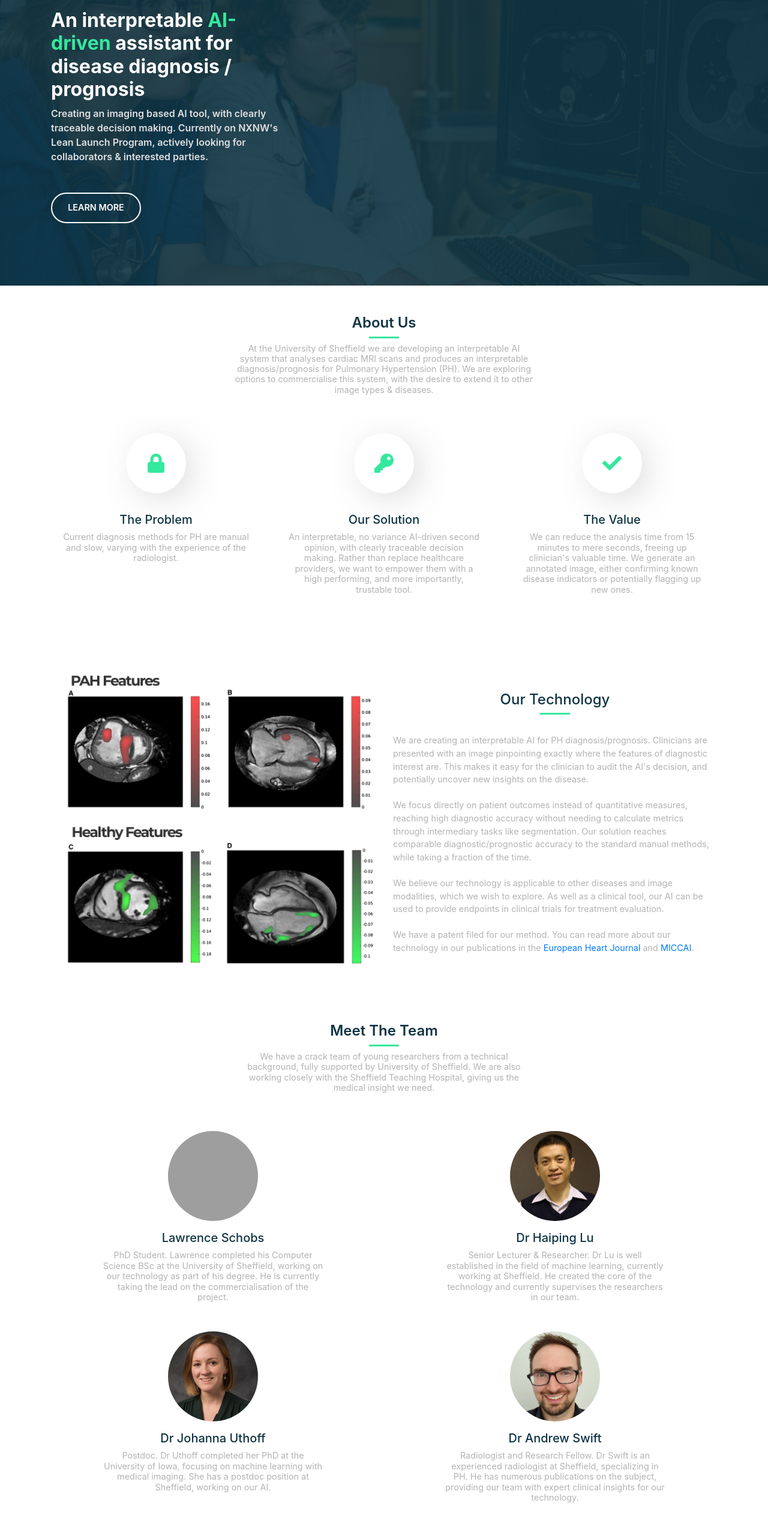
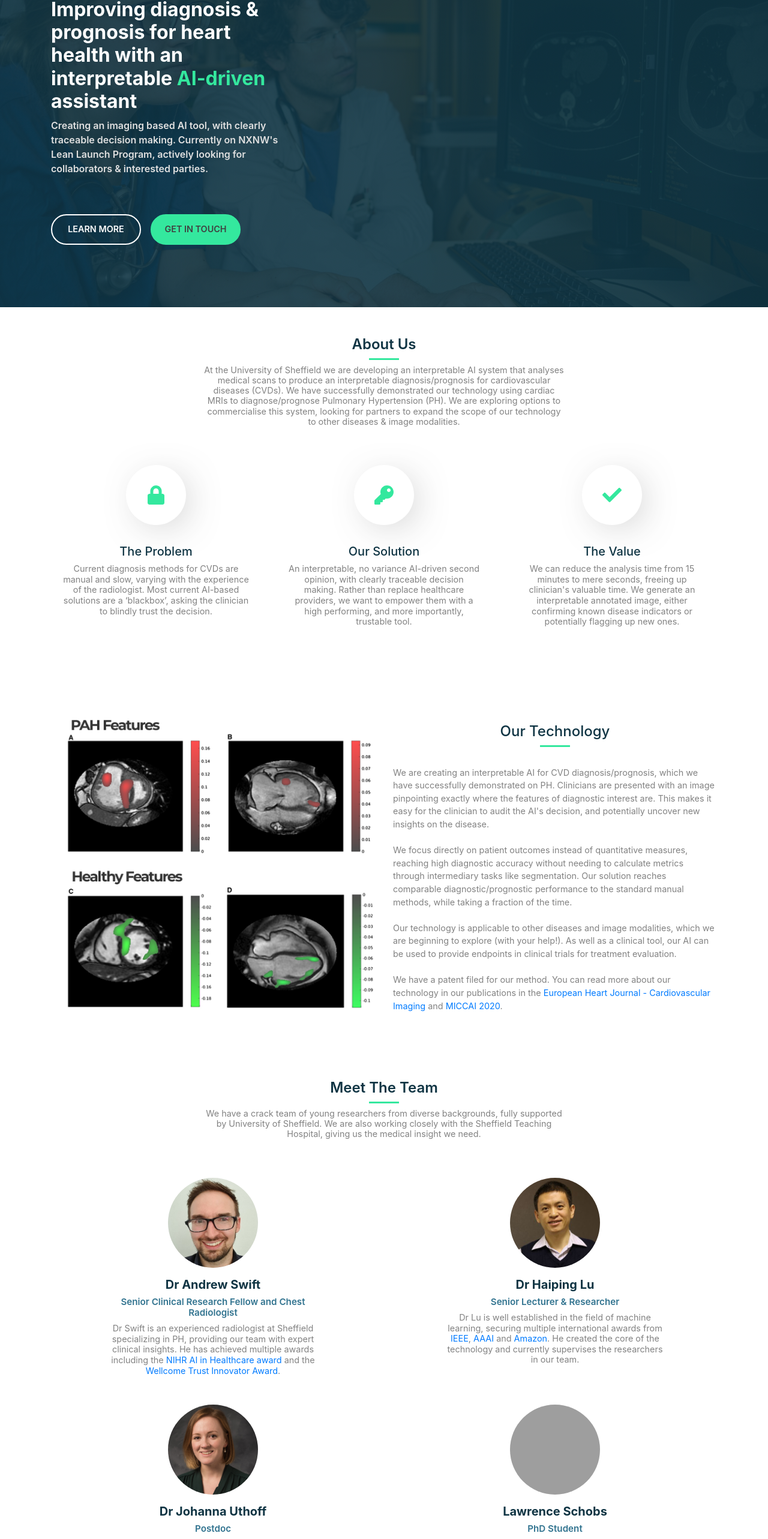
Before and after one commit to Matt-Horton/Prisma, a Gatsby site: page / in a window 1280 px wide. Shown: the part 222-2787 px from the top of the page at 60% size. Built offline with nearby package versions, Linux system fonts and the light colour scheme; Gatsby itself is replaced by a stand-in of ours; grey boxes are pictures that could not be loaded.

Commit message:
Feedback alterations

```diff
--- a/src/components/JumbotronBanner.js
+++ b/src/components/JumbotronBanner.js
@@ -7,13 +7,20 @@ const JumbotronBanner = () => {
     <div className="headerBanner">
       <Container>
         <div className="content-container">
-          <h2>An interpretable <span className="highlighted">AI-driven</span> assistant for disease diagnosis / prognosis</h2>
+          <h2>Improving diagnosis & prognosis for heart health with an interpretable <span className="highlighted">AI-driven</span> assistant</h2>
           <p>Creating an imaging based AI tool, with clearly traceable decision making. Currently on NXNW's Lean Launch Program, actively looking for collaborators & interested parties.</p>
-          <a href="#about">
-            <div className="banner-btn">
-              <p>Learn More</p>
-            </div>
-          </a>
+          <div className="btn-container">
+            <a href="#about">
+              <div className="banner-btn">
+                <p>Learn More</p>
+              </div>
+            </a>
+            <a href="#partner">
+              <div className="banner-btn-contact">
+                <p>Get In Touch</p>
+              </div>
+            </a>
+          </div>
         </div>
       </Container>
     </div>
--- a/src/components/JumbotronBanner.scss
+++ b/src/components/JumbotronBanner.scss
@@ -25,6 +25,12 @@
   font-weight: 600;
 }
 
+.btn-container {
+  display: flex;
+  flex-direction: row;
+  gap: 1rem;
+}
+
 .highlighted {
   color: $accent;
 }
@@ -45,6 +51,22 @@
   border: none;
 }
 
+.banner-btn-contact {
+  display: block;
+  padding: 0.8rem;
+  border: 2px solid $accent;
+  border-radius: 50px;
+  width: 150px;
+  justify-content: center;
+  text-align: center;
+  margin-top: 3em;
+  background-color: $accent;
+}
+
+.banner-btn-contact:hover {
+  background-color: #4cfcb3;
+}
+
 .content-container a:hover {
   text-decoration: none;
 }
@@ -56,3 +78,11 @@
   font-size: 0.9em;
   color: #fff;
 }
+
+.banner-btn-contact p {
+  padding: 0;
+  margin: 0;
+  text-transform: uppercase;
+  font-size: 0.9em;
+  color: #404040;
+}
--- a/src/components/StaticNavbar.js
+++ b/src/components/StaticNavbar.js
@@ -11,7 +11,7 @@ const StaticNavbar = () => {
 
   useEffect(() => {
     window.addEventListener('resize', () => {
-      setIsMobile(window.innerWidth < 990);
+      setIsMobile(window.innerWidth < 992);
     }, false);
   });
 
@@ -23,7 +23,7 @@ const StaticNavbar = () => {
     <Navbar collapseOnSelect expand="lg" id="mainNav">
       <Container>
         <Navbar.Brand href="#home">
-          <img src={require("../images/prisma-logo.png")} style={{width: 150, height: 50}}/>
+          <img src={require("../images/prisma-logo.png")} style={{width: 100, height: 30}}/>
         </Navbar.Brand>
         <Navbar.Toggle aria-controls="basic-navbar-nav" onClick={toggleDropdown}>
           {collapsed ? <FontAwesomeIcon icon={faTimes} size="lg" color="#0f3443" /> : <FontAwesomeIcon icon={faBars} size="lg" color="#0f3443" />}
--- a/src/pages/index.scss
+++ b/src/pages/index.scss
@@ -1,3 +1,4 @@
+
 html{
   scroll-behavior: smooth;
 }
--- a/src/sections/About.js
+++ b/src/sections/About.js
@@ -17,8 +17,7 @@ const About = () => {
           </div>
           <div className="about-row">
             <p className="section-info">
-              At the University of Sheffield we are developing an interpretable AI system that analyses cardiac MRI scans and produces an interpretable diagnosis/prognosis
-              for Pulmonary Hypertension (PH). We are exploring options to commercialise this system, with the desire to extend it to other image types & diseases.
+              At the University of Sheffield we are developing an interpretable AI system that analyses medical scans to produce an interpretable diagnosis/prognosis for cardiovascular diseases (CVDs). We have successfully demonstrated our technology using cardiac MRIs to diagnose/prognose Pulmonary Hypertension (PH). We are exploring options to commercialise this system, looking for partners to expand the scope of our technology to other diseases & image modalities.
             </p>
           </div>
         </div>
@@ -29,7 +28,7 @@ const About = () => {
                 <FontAwesomeIcon icon={faLock} size="2x" color="#34e89e" />
               </div>
               <h5>The Problem</h5>
-              <p>Current diagnosis methods for PH are manual and slow, varying with the experience of the radiologist.   </p>
+              <p>Current diagnosis methods for CVDs are manual and slow, varying with the experience of the radiologist. Most current AI-based solutions are a ‘blackbox’, asking the clinician to blindly trust the decision.</p>
             </div>
           </div>
           <div className="col-md-4">
@@ -49,8 +48,7 @@ const About = () => {
                 <FontAwesomeIcon icon={faCheck} size="2x" color="#34e89e" />
               </div>
               <h5>The Value</h5>
-              <p>We can reduce the analysis time from 15 minutes to mere seconds, freeing up clinician's valuable time.
-              We generate an annotated image, either confirming known disease indicators or potentially flagging up new ones.    </p>
+              <p>We can reduce the analysis time from 15 minutes to mere seconds, freeing up clinician's valuable time. We generate an interpretable annotated image, either confirming known disease indicators or potentially flagging up new ones.</p>
             </div>
           </div>
         </div>
--- a/src/sections/About.scss
+++ b/src/sections/About.scss
@@ -29,9 +29,9 @@
 
 .section-info {
   font-size: 0.9em;
-  color: #b3b3b3;
+  color: $text;
   line-height: 1.2em;
-  max-width: 500px;
+  max-width: 600px;
   display: inline-block;
 }
 
@@ -74,7 +74,7 @@
 }
 
 .about-item p {
-  color: #b3b3b3;
+  color: $text;
   line-height: 1.1rem;
   font-size: 0.9rem;
 }
--- a/src/sections/ContactUs.js
+++ b/src/sections/ContactUs.js
@@ -51,8 +51,7 @@ const ContactUs = () => {
         <div className="contact-row">
           <h5>Interested in partnering with us?</h5>
           <hr />
-          <p className="section-info">We are currently participating in NorthByNorthwest's LLP course, exploring the market for the potential commercilisation of our technology.
-          We are actively looking for partners, both academic and in industry. Please reach out if you are interested in our technology or wish to collaborate with us. </p>
+          <p className="section-info">We are currently participating in NorthByNorthwest's LLP course, exploring the market for the potential commercialisation of our technology. We are actively looking for partners, both academic and in industry. Please reach out if you are interested in our technology or wish to collaborate with us. Let’s work together!</p>
         </div>
         <div>
           <div className="contact-form">
--- a/src/sections/OurWork.js
+++ b/src/sections/OurWork.js
@@ -16,24 +16,16 @@ const OurWork = () => {
               <hr />
             </div>
             <p>
-              We are creating an interpretable AI for PH diagnosis/prognosis. Clinicians are presented with an image pinpointing exactly where the features of diagnostic interest are.
-              This makes it easy for the clinician to audit the AI's decision, and potentially uncover new insights on the disease.
+            We are creating an interpretable AI for CVD diagnosis/prognosis, which we have successfully demonstrated on PH. Clinicians are presented with an image pinpointing exactly where the features of diagnostic interest are. This makes it easy for the clinician to audit the AI's decision, and potentially uncover new insights on the disease.
             <br/>
             <br/>
-
-              We focus directly on patient outcomes instead of quantitative measures,
-              reaching high diagnostic accuracy without needing to calculate metrics through intermediary tasks like segmentation. Our solution reaches comparable diagnostic/prognostic accuracy to the standard manual methods,
-              while taking a fraction of the time.
-
+            We focus directly on patient outcomes instead of quantitative measures, reaching high diagnostic accuracy without needing to calculate metrics through intermediary tasks like segmentation. Our solution reaches comparable diagnostic/prognostic performance to the standard manual methods, while taking a fraction of the time.
             <br/>
             <br/>
-              We believe our technology is applicable to other diseases and image modalities, which we wish to explore. As well as a clinical tool,
-              our AI can be used to provide endpoints in clinical trials for treatment evaluation.
+            Our technology is applicable to other diseases and image modalities, which we are beginning to explore (with your help!). As well as a clinical tool, our AI can be used to provide endpoints in clinical trials for treatment evaluation.
             <br/>
             <br/>
-
-              We have a patent filed for our method. You can read more about our technology in our publications in
-              the <a href="https://academic.oup.com/ehjcimaging/advance-article/doi/10.1093/ehjci/jeaa001/5717931">European Heart Journal</a> and <a href="https://link.springer.com/chapter/10.1007/978-3-030-59713-9_25">MICCAI</a>.
+            We have a patent filed for our method. You can read more about our technology in our publications in the <a href="https://academic.oup.com/ehjcimaging/advance-article/doi/10.1093/ehjci/jeaa001/5717931">European Heart Journal - Cardiovascular Imaging</a> and <a href="https://link.springer.com/chapter/10.1007/978-3-030-59713-9_25">MICCAI 2020</a>.
             </p>
           </div>
         </div>
--- a/src/sections/OurWork.scss
+++ b/src/sections/OurWork.scss
@@ -23,7 +23,9 @@
 
 
 .work-info-container p {
+  color: $text;
   font-size: 0.9rem;
+  margin-top: 2rem;
 }
 
 .work-info-container hr {
@@ -33,8 +35,3 @@
   border-width: 3px;
   border-color: $accent;
 }
-
-.work-info-container p {
-  margin-top: 2rem;
-  color: #b3b3b3;
-}
--- a/src/sections/Team.js
+++ b/src/sections/Team.js
@@ -13,51 +13,55 @@ const Team = () => {
             <hr />
           </div>
           <div className="about-row">
-            <p className="section-info">We have a crack team of young researchers from a technical background, fully supported by University of Sheffield.
-             We are also working closely with the Sheffield Teaching Hospital, giving us the medical insight we need.  </p>
+            <p className="section-info"> We have a crack team of young researchers from diverse backgrounds, fully supported by University of Sheffield. We are also working closely with the Sheffield Teaching Hospital, giving us the medical insight we need.</p>
           </div>
         </div>
         <div className="row">
-          <div className="col-md-6">
+
+          <a href="https://www.sheffield.ac.uk/medicine/people/iicd/andrew-swift" className="col-md-6 team-item">
+            <div className="about-item">
+              <div>
+                <img src={require("../images/andrew.png")} className="profile-image" />
+              </div>
+              <h5>Dr Andrew Swift</h5>
+              <h6>Senior Clinical Research Fellow and Chest Radiologist</h6>
+              <p>Dr Swift is an experienced radiologist at Sheffield specializing in PH,  providing our team with expert clinical insights. He has achieved multiple awards including the <a href="https://www.nihr.ac.uk/documents/ai-in-health-and-care-awards-funded-projects-2020/25625">NIHR AI in Healthcare award</a> and the <a href="https://wellcome.org/grant-funding/people-and-projects/grants-awarded/stratification-phenotyping-pulmonary-vascular-disease">Wellcome Trust Innovator Award</a>.</p>
+            </div>
+          </a>
+
+          <a href="https://www.sheffield.ac.uk/dcs/people/academic/haiping-lu" className="col-md-6 team-item">
+            <div className="about-item">
+              <div>
+                <img src={require("../images/haiping.jpg")} className="profile-image" />
+              </div>
+              <h5>Dr Haiping Lu</h5>
+              <h6>Senior Lecturer & Researcher</h6>
+              <p>Dr Lu is well established in the field of machine learning, securing multiple international awards from <a href="https://cis.ieee.org/getting-involved/awards/past-recipients#OutstandingPhDDissertationAward">IEEE</a>, <a href="https://www.aaai.org/Awards/conference.php">AAAI</a> and <a href="https://www.amazon.science/research-awards/recipients?f0=2018&p=5">Amazon</a>. He created the core of the technology and currently supervises the researchers in our team.</p>
+            </div>
+          </a>
+
+          <a href="https://www.sheffield.ac.uk/dcs/people/research-staff/johanna-uthoff" className="col-md-6 team-item">
+            <div className="about-item">
+              <div>
+                <img src={require("../images/johanna.png")} className="profile-image" />
+              </div>
+              <h5>Dr Johanna Uthoff</h5>
+              <h6>Postdoc</h6>
+              <p>Dr Uthoff completed her PhD at the University of Iowa, focusing on machine learning with medical imaging. She has a postdoc position at Sheffield, working on our AI.</p>
+            </div>
+          </a>
+
+          <a href="https://uk.linkedin.com/in/lawrence-schobs-2497a619b" className="col-md-6 team-item">
             <div className="about-item">
               <div>
                 <img src={require("../images/lawrence.png")} className="profile-image" />
               </div>
               <h5>Lawrence Schobs</h5>
-              <p>PhD Student. Lawrence completed his Computer Science BSc at the University of Sheffield, working on our technology as part of his degree.
+              <h6>PhD Student</h6>
+              <p>Lawrence completed his Computer Science BSc at the University of Sheffield, working on our technology as part of his degree.
               He is currently taking the lead on the commercialisation of the project.</p>
             </div>
-          </div>
-
-          <div className="col-md-6">
-            <div className="about-item">
-              <div>
-                <img src={require("../images/haiping.jpg")} className="profile-image" />
-              </div>
-              <h5>Dr Haiping Lu</h5>
-              <p>Senior Lecturer & Researcher. Dr Lu is well established in the field of machine learning, currently working at Sheffield.
-               He created the core of the technology and currently supervises the researchers in our team. </p>
-            </div>
-          </div>
-          <div className="col-md-6">
-            <div className="about-item">
-              <div>
-                <img src={require("../images/johanna.png")} className="profile-image" />
-              </div>
-              <h5>Dr Johanna Uthoff</h5>
-              <p>Postdoc. Dr Uthoff completed her PhD at the University of Iowa, focusing on machine learning with medical imaging. She has a postdoc position at Sheffield, working on our AI.</p>
-            </div>
-          </div>
-          <div className="col-md-6">
-            <div className="about-item">
-              <div>
-                <img src={require("../images/andrew.png")} className="profile-image" />
-              </div>
-              <h5>Dr Andrew Swift</h5>
-              <p>Radiologist and Research Fellow. Dr Swift is an experienced radiologist at Sheffield, specializing in PH.
-              He has numerous publications on the subject, providing our team with expert clinical insights for our technology.  </p>
-            </div>
-          </div>
+          </a>
         </div>
 
 
--- a/src/sections/Team.scss
+++ b/src/sections/Team.scss
@@ -1,6 +1,34 @@
+@import '../styles/style.scss';
+
 .profile-image {
   width: 150px;
   height: 150px;
   border-radius: 50%;
   margin-bottom: 1rem;
 }
+
+.team-item {
+  border-radius: 20px;
+}
+
+.team-item:hover {
+  text-decoration: none;
+  -webkit-box-shadow: 10px 11px 29px -1px rgba(230,230,230,1);
+  -moz-box-shadow: 10px 11px 29px -1px rgba(230,230,230,1);
+  box-shadow: 10px 11px 29px -1px rgba(230,230,230,1);
+}
+
+.team-item h5 {
+  color: $primary;
+  font-weight: 700;
+}
+
+.team-item h6 {
+  color: #31738f;
+  font-size: 0.95em;
+  font-weight: 600;
+}
+
+.team-item p {
+  color: $text;
+}
--- a/src/styles/style.scss
+++ b/src/styles/style.scss
@@ -1,2 +1,3 @@
 $primary: #0f3443;
 $accent: #34e89e;
+$text: #828282;
```
Also changed, not shown: src/sections/ContactUs.scss (+8 -0 lines), src/images/prisma-logo.png, src/images/tuos.png (added). Lines whose indentation alone changed are shown as unchanged.
